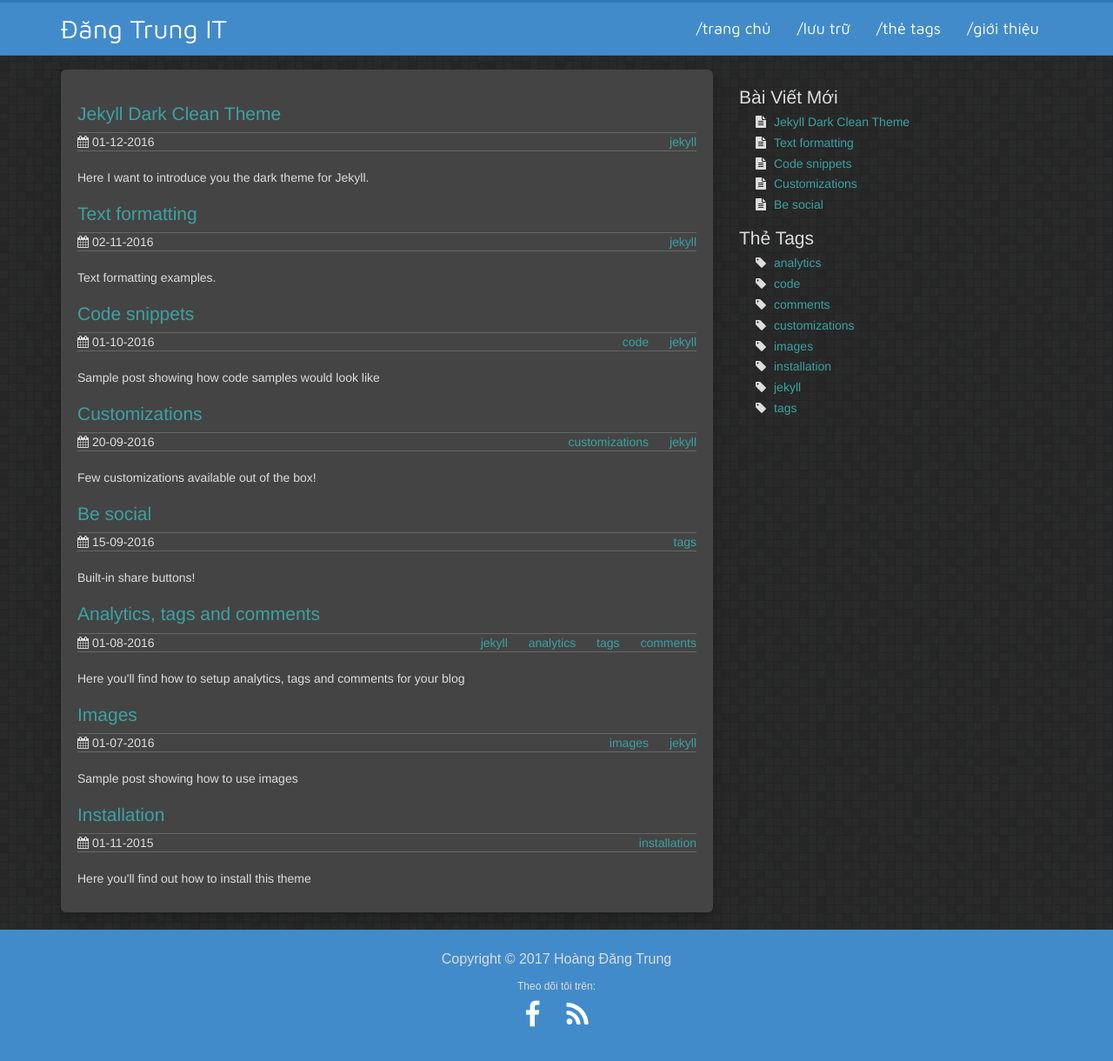
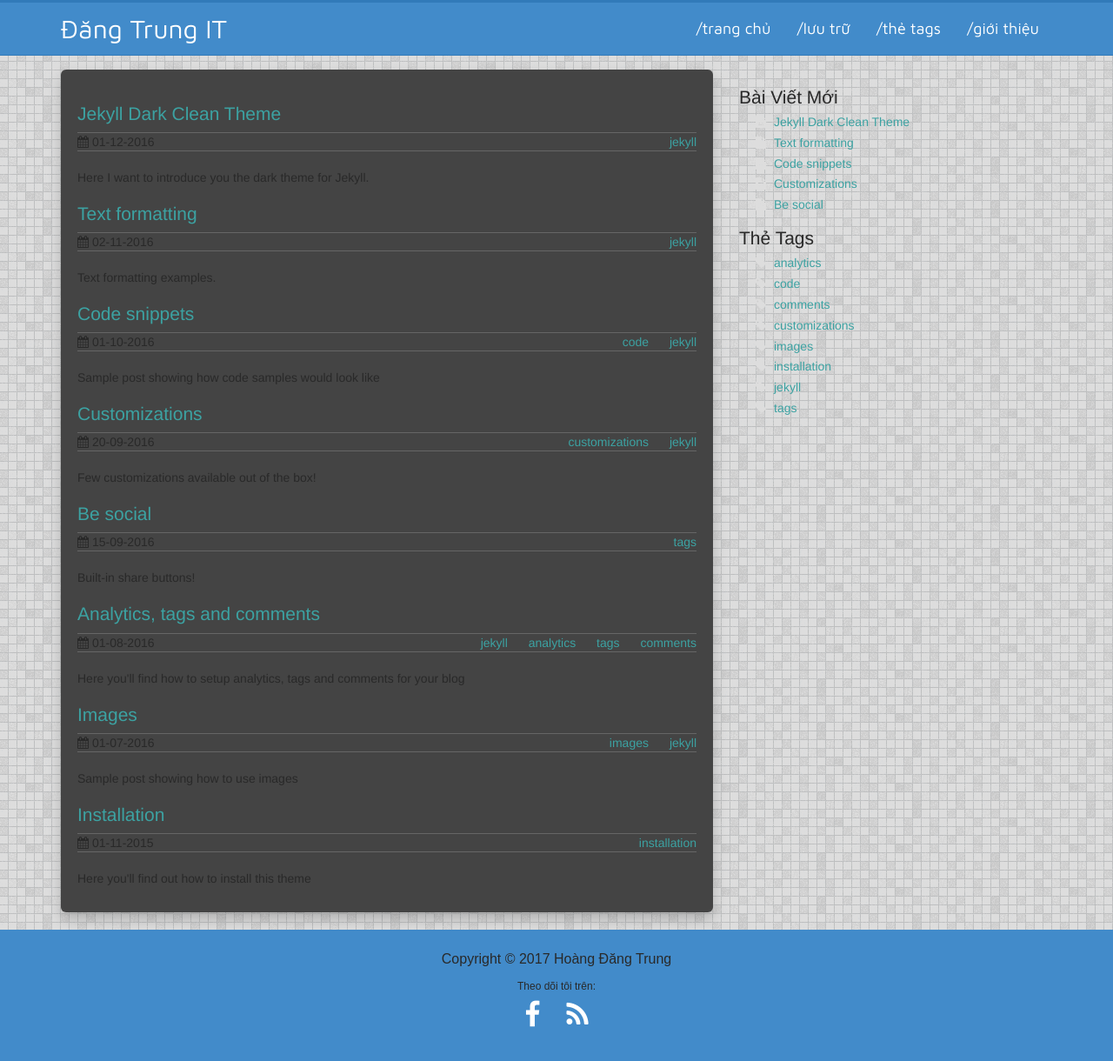
Before and after one commit to hoangdangtrungvn/hoangdangtrungvn.github.io, a Jekyll site: the page built from index.html, in a window 1280 px wide and 1228 px high. Shown: the top 1220 px of the window at 87% size. Built offline with Jekyll 4.4.1, drawn with Linux system fonts in a browser that asks for light colours; the list of posts is cut into pages by our own code.

Commit message:
update css

```diff
--- a/css/theme.css
+++ b/css/theme.css
@@ -1,4 +1,4 @@
-body { padding-top: 80px; color: #ddd; background: #292929 url(./pics/random-grey-variations.png); }
+body { padding-top: 80px; color: #292929; background: #ddd url(./pics/random-grey-variations.png); }
 
 h1 { font-size: 2em; }
 
```
